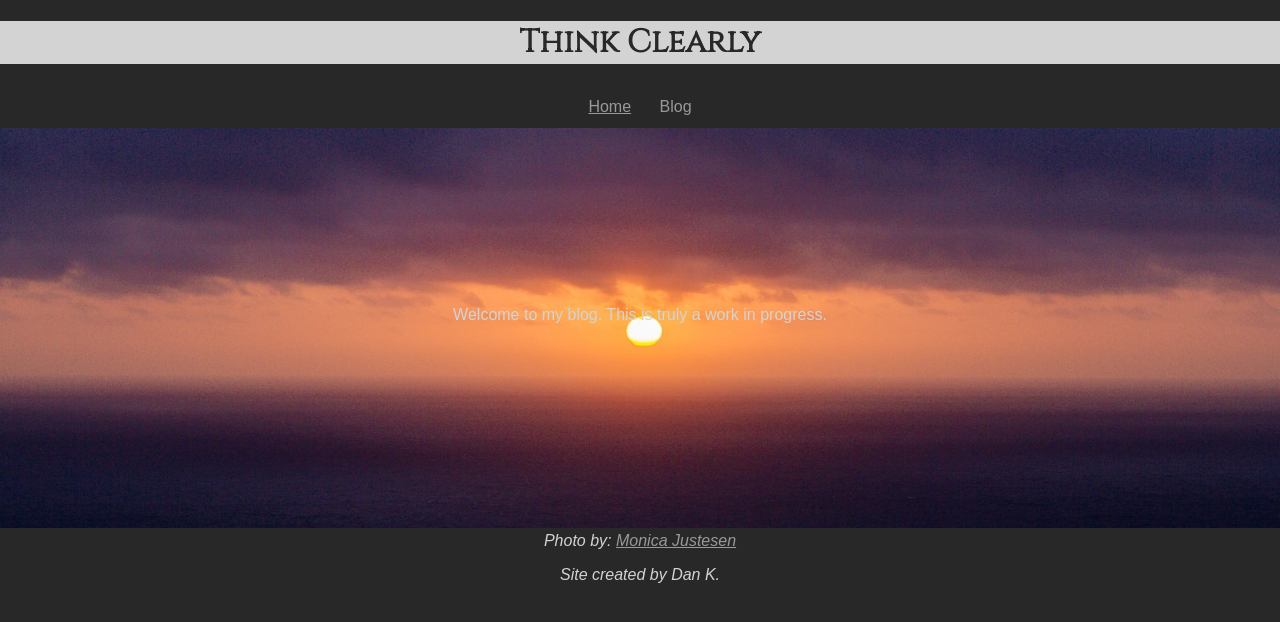
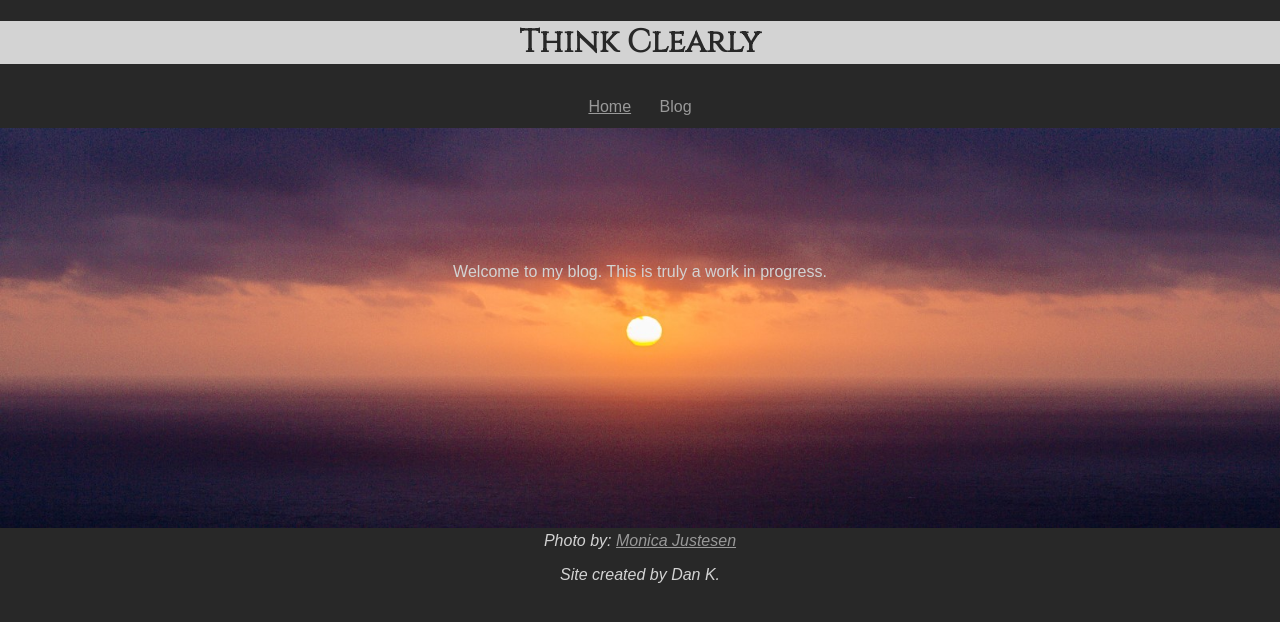
Before and after one commit to dekay2001/dekay2001.github.io, a Jekyll site: the page built from index.md, in a window 1280 px wide. Shown: the top 622 px of the page. Built offline with Jekyll 4.4.1, drawn with Linux system fonts in a browser that asks for light colours; some web fonts are replaced; our own code applies the rules of GitHub Pages for plain Markdown files.

Commit message:
change top of main-text class to 40%

```diff
--- a/assets/css/responsive-default.css
+++ b/assets/css/responsive-default.css
@@ -34,7 +34,7 @@
     width: 40%;
     min-width: 200px;
     position: absolute;
-    top: 50%;
+    top: 40%;
     left: 50%;
     transform: translate(-50%, -100%);
   }
```
